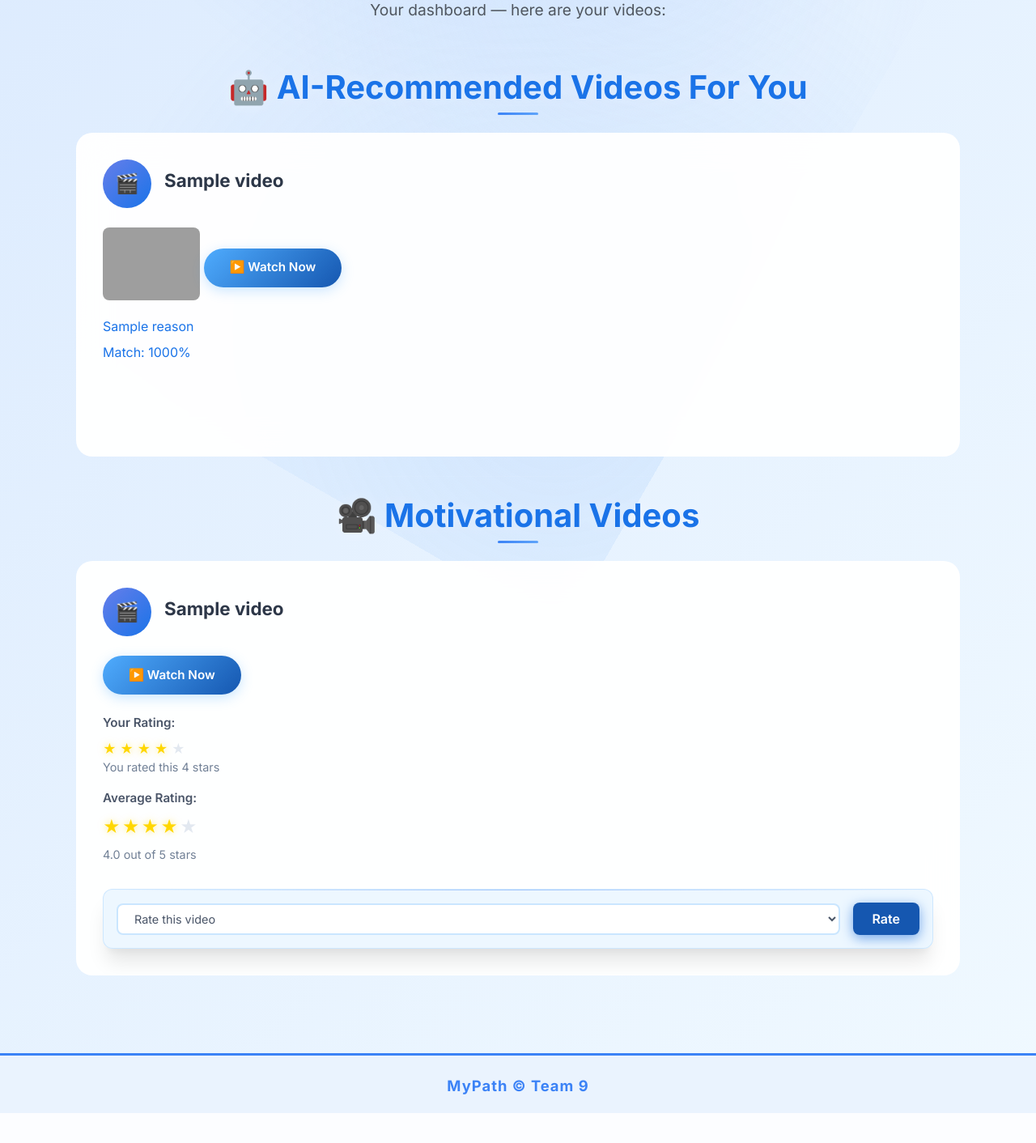
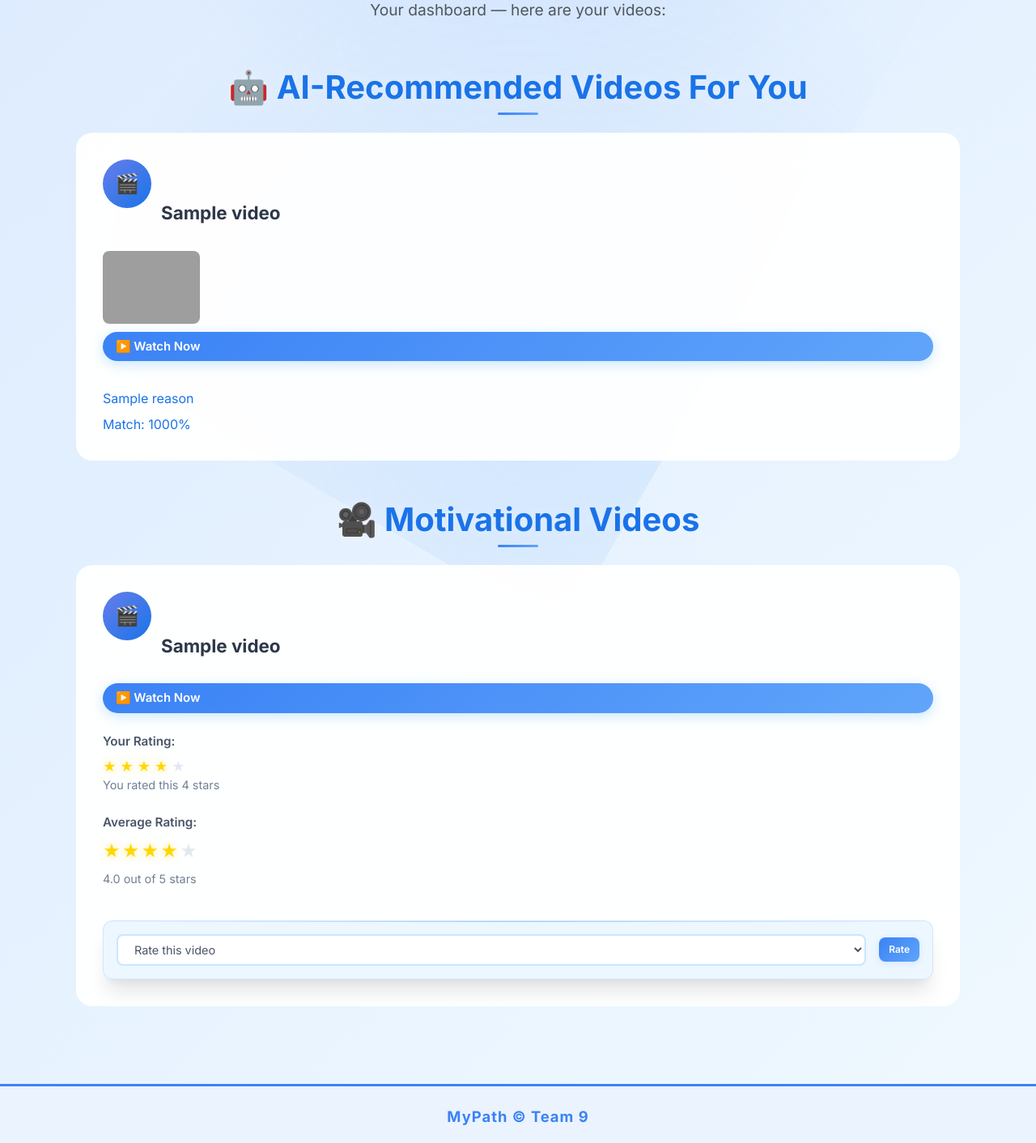
Before and after one commit to codingburgas/2425-11-g-pp-student-practices-assignment-team9, a Python web app: template My_path_team9/student/templates/student_dashboard.html in a window 1280 px wide. Shown: the part 345-1757 px from the top of the page at 81% size. Before the commit the page ends 1720 px from the top, so only its background shows below. Run offline with Jinja, Linux system fonts and the light colour scheme; the template is opened without the code that fills it: most values are stand-ins (such as "Sample title", 1, 10 or a date in 2020); some libraries are stand-ins or nearby versions; grey boxes are pictures that could not be loaded.

Commit message:
Update student dashboard

```diff
--- a/My_path_team9/student/templates/student_dashboard.html
+++ b/My_path_team9/student/templates/student_dashboard.html
@@ -64,7 +64,6 @@
     overflow: hidden;
     display: flex;
     flex-direction: column;
-    justify-content: space-between;
     min-height: 400px;
   }
 
@@ -89,12 +88,15 @@
   }
 
   .video-header {
-    display: flex;
-    align-items: center;
+    position: relative;
+    min-height: 60px;
     margin-bottom: 1.5rem;
   }
 
   .video-icon {
+    position: absolute;
+    left: 0;
+    top: 0;
     width: 60px;
     height: 60px;
     background: linear-gradient(135deg, #667eea, #1a73e8);
@@ -102,9 +104,21 @@
     display: flex;
     align-items: center;
     justify-content: center;
-    margin-right: 1rem;
     color: white;
     font-size: 1.5rem;
+  }
+
+  .video-title-wrapper {
+    margin-left: 72px;
+    display: flex;
+    align-items: flex-start;
+    min-height: 60px;
+  }
+
+  .video-content-align {
+    margin-top: auto;
+    display: flex;
+    flex-direction: column;
   }
 
   .video-title {
@@ -113,14 +127,18 @@
     color: #2d3748;
     margin-bottom: 0.5rem;
     line-height: 1.3;
+    min-height: 3.6em; /* Ensures two lines of space for all titles */
+    display: flex;
+    align-items: flex-end;
   }
 
   .btn-watch {
-    background: linear-gradient(135deg, #4facfe 0%, #1557b0 100%);
+    background: var(--gradient-primary);
     color: white;
-    padding: 0.8rem 2rem;
     border: none;
     border-radius: 50px;
+    padding: 0.45rem 1rem;
+    font-size: 0.93rem;
     font-weight: 600;
     text-decoration: none;
     cursor: pointer;
@@ -130,10 +148,12 @@
     margin-bottom: 1.5rem;
     transition: all 0.3s ease;
     box-shadow: 0 4px 15px rgba(79, 172, 254, 0.3);
-    font-size: 0.95rem;
+    min-width: unset;
+    width: auto;
   }
 
   .btn-watch:hover {
+    background: var(--gradient-primary);
     transform: translateY(-2px);
     box-shadow: 0 8px 25px rgba(79, 172, 254, 0.4);
     text-decoration: none;
@@ -210,15 +230,17 @@
   }
 
   .btn-rate {
-    background: linear-gradient(135deg, #1557b0, #1557b0);
+    background: var(--gradient-primary);
     color: white;
     border: none;
-    padding: 0.5rem 1.5rem;
     border-radius: 8px;
+    padding: 6px 12px;
+    font-size: 12px;
     font-weight: 600;
-    cursor: pointer;
     transition: all 0.3s ease;
-    box-shadow: 0 4px 15px rgb(115, 167, 234);
+    text-decoration: none;
+    display: inline-block;
+    box-shadow: 0 2px 8px rgba(59, 130, 246, 0.15);
   }
 
   .no-videos {
@@ -305,12 +327,13 @@
           <div>
             <div class="video-header">
               <div class="video-icon">🎬</div>
-              <div>
+              <div class="video-title-wrapper">
                 {% if rec.video.title %}
                   <h3 class="video-title">{{ rec.video.title }}</h3>
                 {% endif %}
               </div>
             </div>
+            <div class="video-content-align">
               {% set video_url = rec.video.video_link %}
               {% if 'youtu.be/' in video_url %}
                 {% set video_id = video_url.split('youtu.be/')[-1].split('?')[0] %}
@@ -331,6 +354,7 @@
               </span>
             </div>
           </div>
+        </div>
       {% endfor %}
     </div>
   {% endif %}
@@ -344,14 +368,12 @@
         <div class="video-card">
           <div>
             <div class="video-header">
-              <div class="video-icon">
-                🎬
-              </div>
-              <div>
+              <div class="video-icon">🎬</div>
+              <div class="video-title-wrapper">
                 <h3 class="video-title">{{ video.video.title }}</h3>
               </div>
             </div>
-
+            <div class="video-content-align">
               {% if video.video.video_link %}
                 <a href="{{ video.video.video_link }}" target="_blank" rel="noopener noreferrer" class="btn-watch">
                   ▶️ Watch Now
@@ -359,7 +381,6 @@
               {% else %}
                 <span class="rating-info">Video link not available</span>
               {% endif %}
-
               <div class="rating-section">
                 <strong>Your Rating:</strong>
                 <div>
@@ -377,7 +398,6 @@
                   {% endif %}
                 </div>
               </div>
-
               <div class="rating-section">
                 <strong>Average Rating:</strong>
                 <div>
@@ -398,6 +418,7 @@
                   {% else %}
                     <span class="rating-info">No ratings yet</span>
                   {% endif %}
+                </div>
               </div>
             </div>
           </div>
```
Lines whose indentation alone changed are shown as unchanged.
